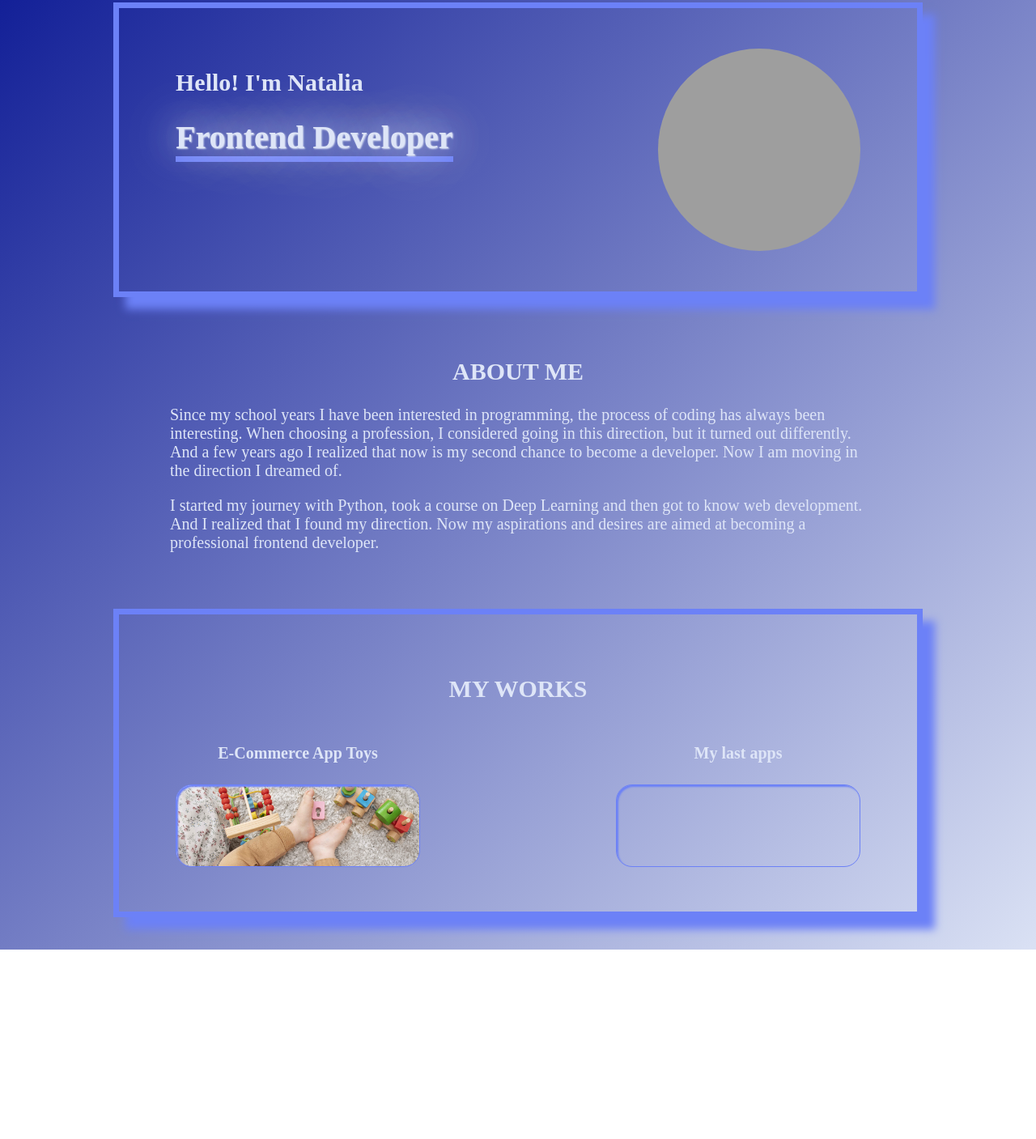
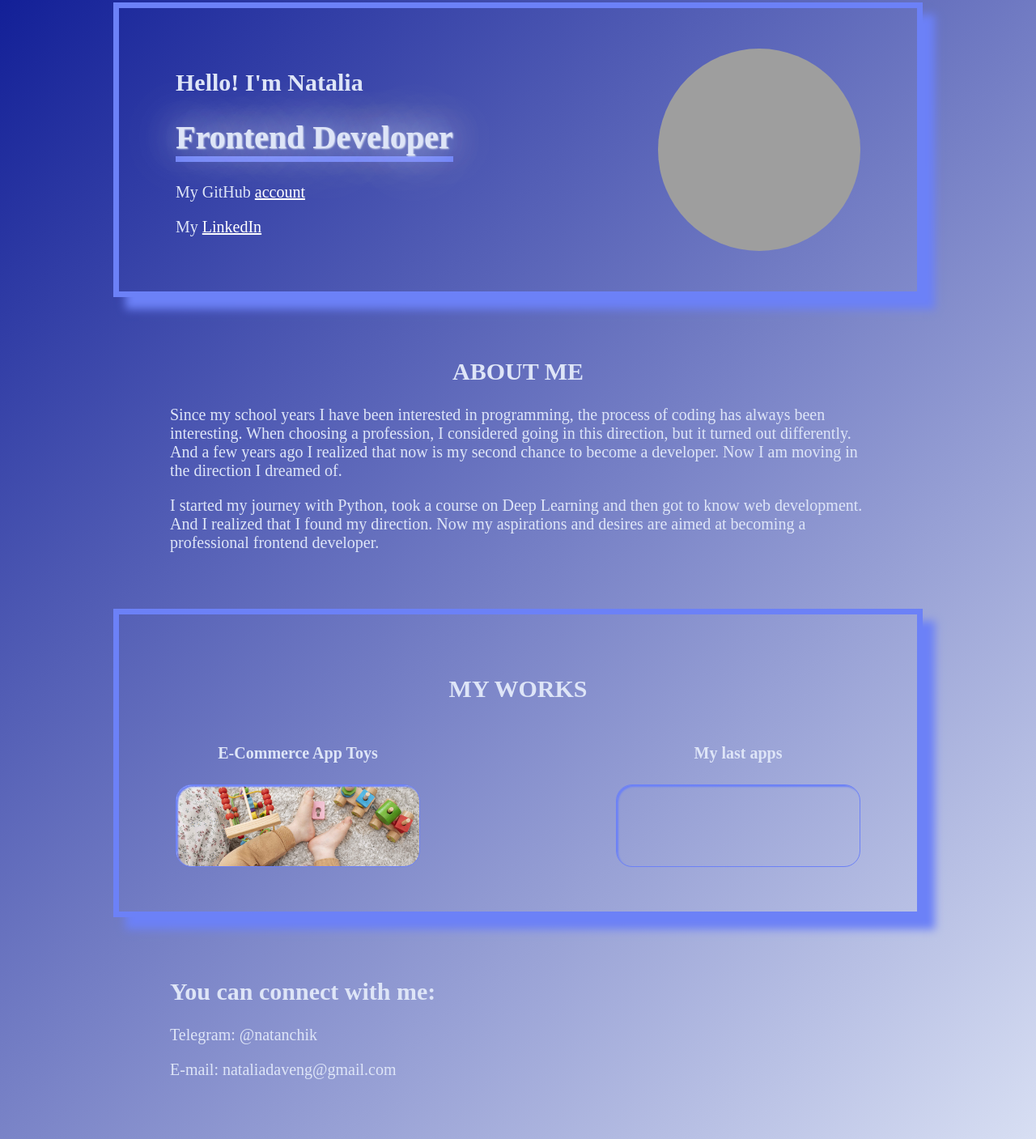
Before and after one commit to natanchik/portfolio, a website built with webpack: page src/index.html in a window 1280 px wide. Shown: the part 37-1444 px from the top of the page at 81% size. Before the commit the page ends 1210 px from the top, so only its background shows below. Built offline with nearby package versions, Linux system fonts and the light colour scheme; grey boxes are pictures that could not be loaded; files whose address does not match are found by name.

Commit message:
feat: add contacts

```diff
--- a/src/index.ts
+++ b/src/index.ts
@@ -10,7 +10,7 @@ const myFoto = document.createElement('div');
 myFoto.classList.add('intro__my-foto');
 const introGreet = document.createElement('div');
 introGreet.classList.add('intro__greet');
-introGreet.innerHTML = `<h2>Hello! I'm Natalia</h2><h1>Frontend Developer</h1>`;
+introGreet.innerHTML = `<h2>Hello! I'm Natalia</h2><h1>Frontend Developer</h1><p>My GitHub <a href="https://github.com/natanchik">account</a></p><p>My <a href="https://www.linkedin.com/in/natalia-lebedeva-b0391b293/">LinkedIn</a></p>`;
 intro.append(introGreet, myFoto);
 
 const aboutMe = document.createElement('div');
@@ -35,4 +35,8 @@ itemNames.forEach((name, ind) => {
   myWorksItems.append(link);
 });
 
-wrapper.append(intro, aboutMe, myWorks);
+const myContacts = document.createElement('div');
+myContacts.classList.add('my-contacts');
+myContacts.innerHTML = `<h2>You can connect with me:</h2><p>Telegram: @natanchik</p><p>E-mail: nataliadaveng@gmail.com</p>`;
+
+wrapper.append(intro, aboutMe, myWorks, myContacts);
--- a/src/style.scss
+++ b/src/style.scss
@@ -21,6 +21,10 @@ body {
       0 0 2em $font,
       0 0 1em $font;
     border-bottom: 7px solid #6c81f7;
+  }
+
+  & a {
+    color: white;
   }
 }
 
```
